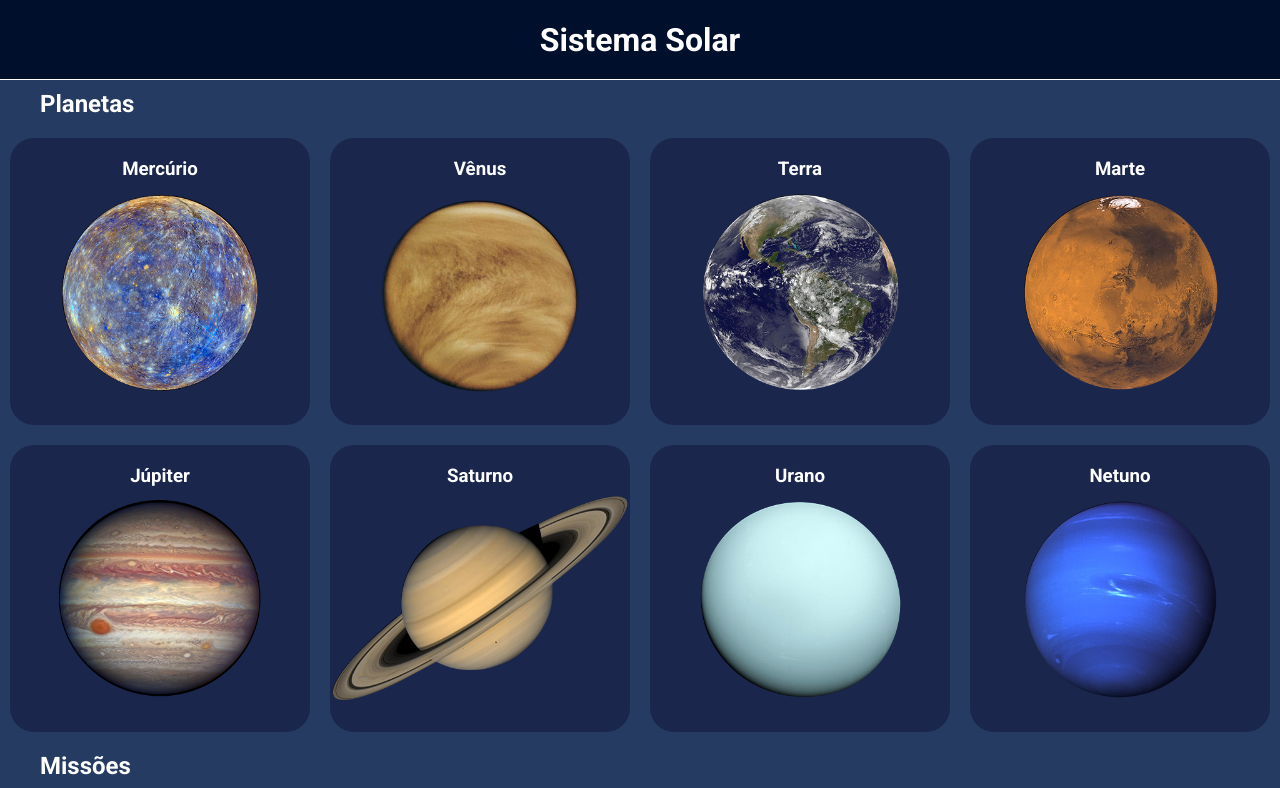
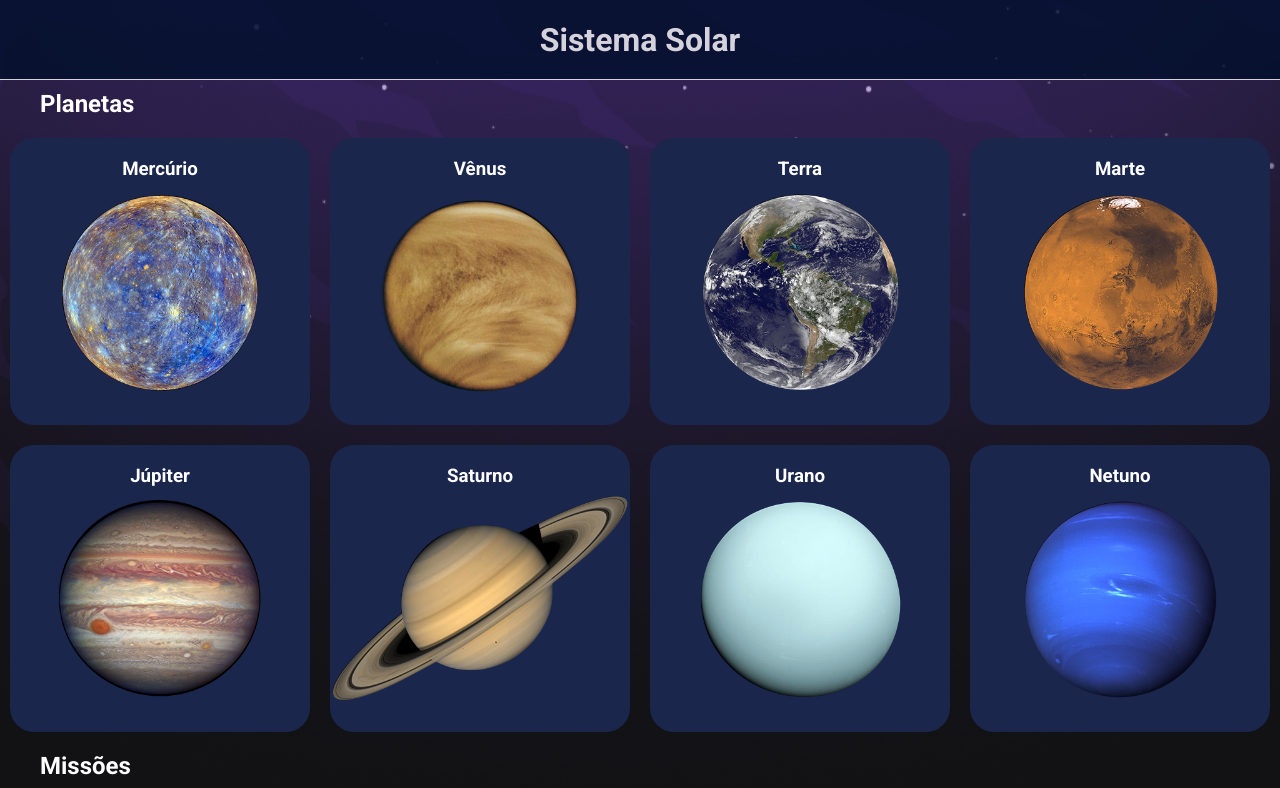
Before and after one commit to Grazziano/solar-system, a React (Vite) app: page / in a window 1280 px wide. Shown: the top 788 px of the page. Built offline with nearby package versions, Linux system fonts and the light colour scheme.

Commit message:
Adding background image

```diff
--- a/src/App.tsx
+++ b/src/App.tsx
@@ -2,17 +2,20 @@ import { ThemeProvider } from 'styled-components';
 import Header from './components/Header';
 import Missions from './components/Missions';
 import SolarSystem from './components/SolarSystem';
+import { Container } from './styles';
 import GlobalStyles from './styles/GlobalStyles';
 import dark from './styles/themes/dark';
 
 function App() {
   return (
+    <Container>
       <ThemeProvider theme={dark}>
         <GlobalStyles />
         <Header title="Sistema Solar" />
         <SolarSystem />
         <Missions />
       </ThemeProvider>
+    </Container>
   );
 }
 
--- a/src/components/Header/styles.ts
+++ b/src/components/Header/styles.ts
@@ -7,6 +7,7 @@ export const HeaderContainer = styled.header`
   align-items: center;
   justify-content: center;
   border-bottom: 1px solid ${(props) => props.theme.colors.white};
+  opacity: 0.8;
 `;
 
 export const Title = styled.h1`
--- /dev/null
+++ b/src/styles.ts
@@ -0,0 +1,9 @@
+import styled from 'styled-components';
+
+export const Container = styled.div`
+  background-image: url('/public/background-galaxy.png');
+  background-position: center; /* Center the image */
+  background-repeat: no-repeat; /* Do not repeat the image */
+  background-size: cover; /* Resize the background image to cover the entire container */
+  background-attachment: fixed;
+`;
```
Also changed, not shown: public/background-galaxy.png (added). Lines whose indentation alone changed are shown as unchanged.
